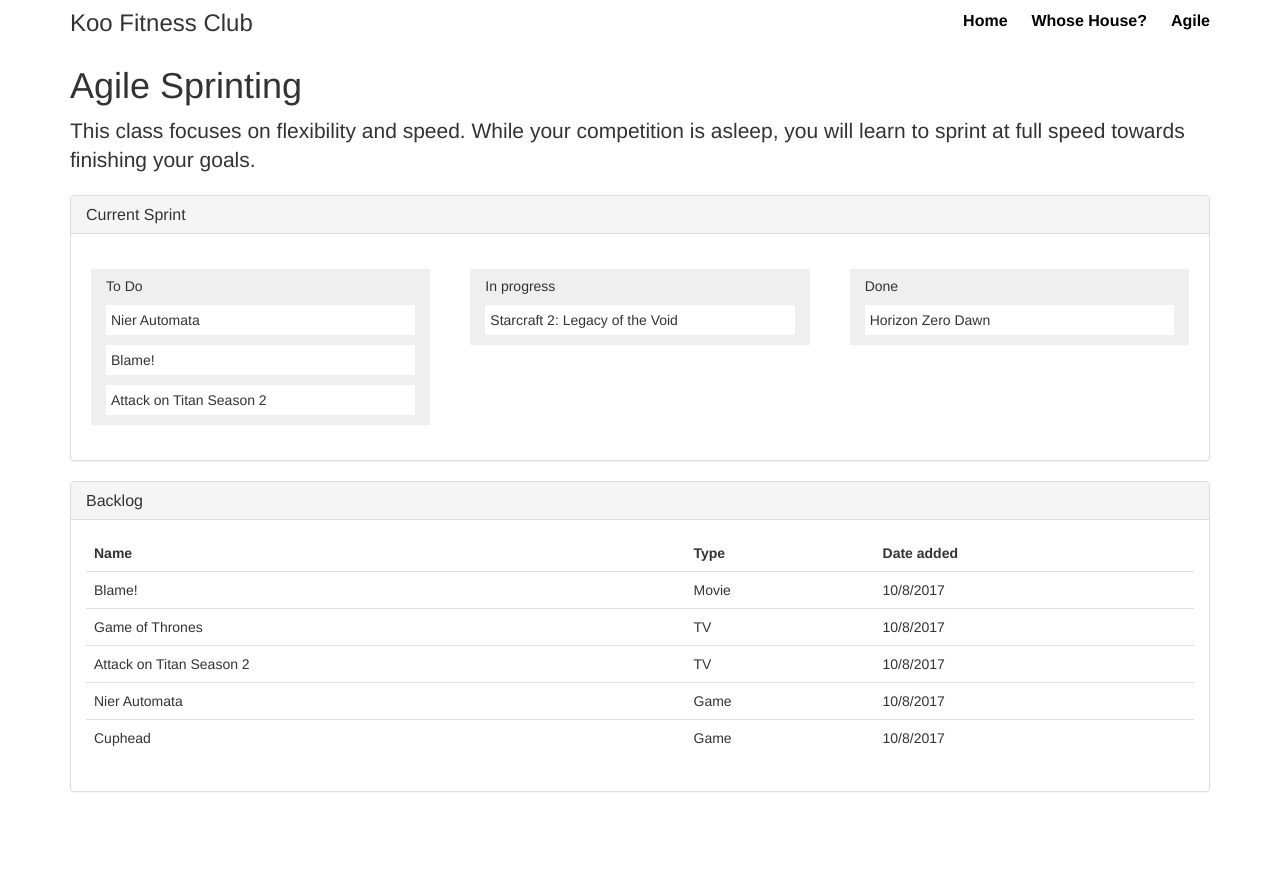
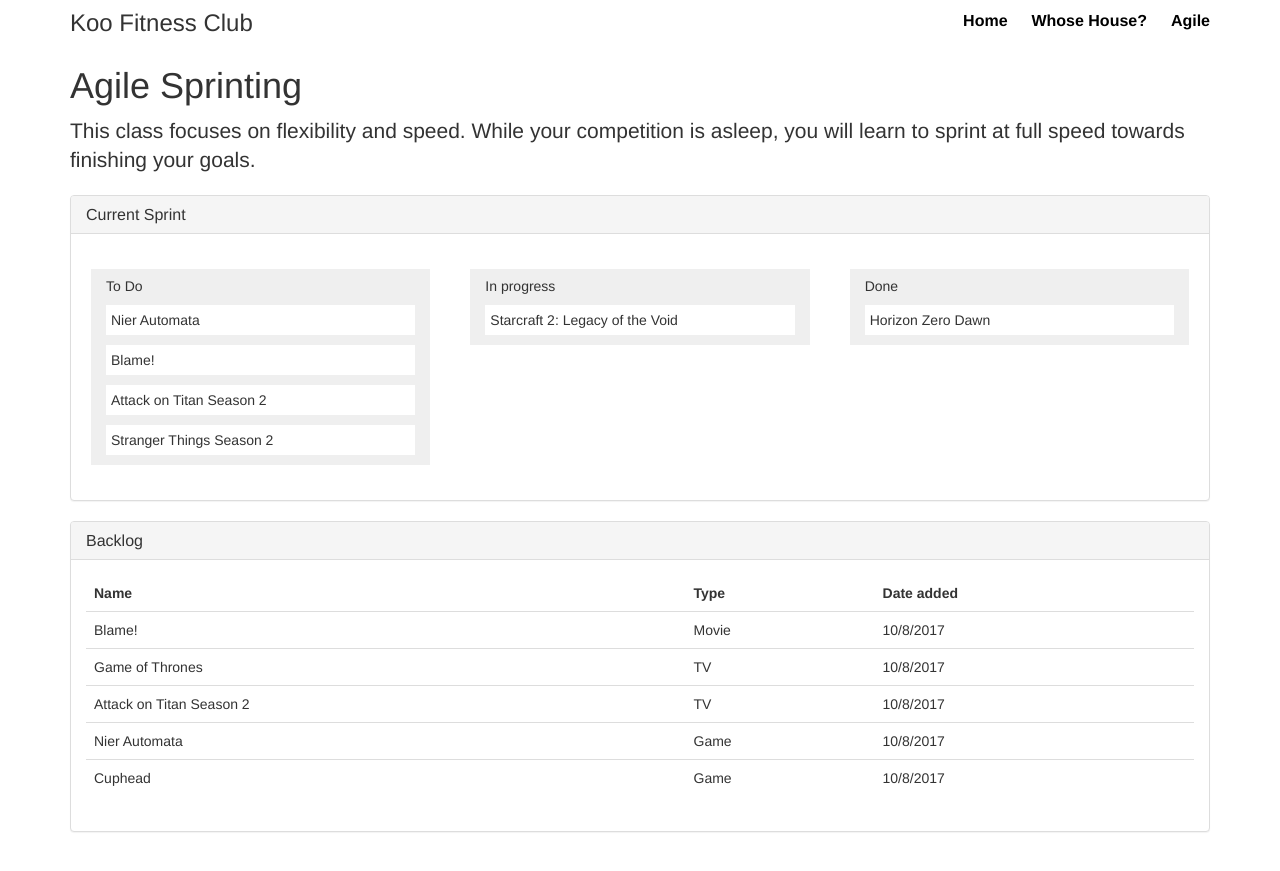
Before and after one commit to gkoo/koofitness.club, a Jekyll site: the page agile.html, which Jekyll copies as it is, in a window 1280 px wide. Shown: the top 871 px of the page. Built offline with Jekyll 4.4.1, drawn with Linux system fonts in a browser that asks for light colours; nearby versions of some CDN libraries; library files that are not in the unit come from our copies.

Commit message:
stranger things

```diff
--- a/agile.html
+++ b/agile.html
@@ -17,7 +17,6 @@
   </head>
 
   <body>
-
     <div class="site-wrapper">
 
       <div class="site-wrapper-inner">
@@ -63,6 +62,9 @@
                   </div>
                   <div class="sprint-task">
                     Attack on Titan Season 2
+                  </div>
+                  <div class="sprint-task">
+                    Stranger Things Season 2
                   </div>
                 </div>
                 <div class="sprint-col col-sm-4">
```
